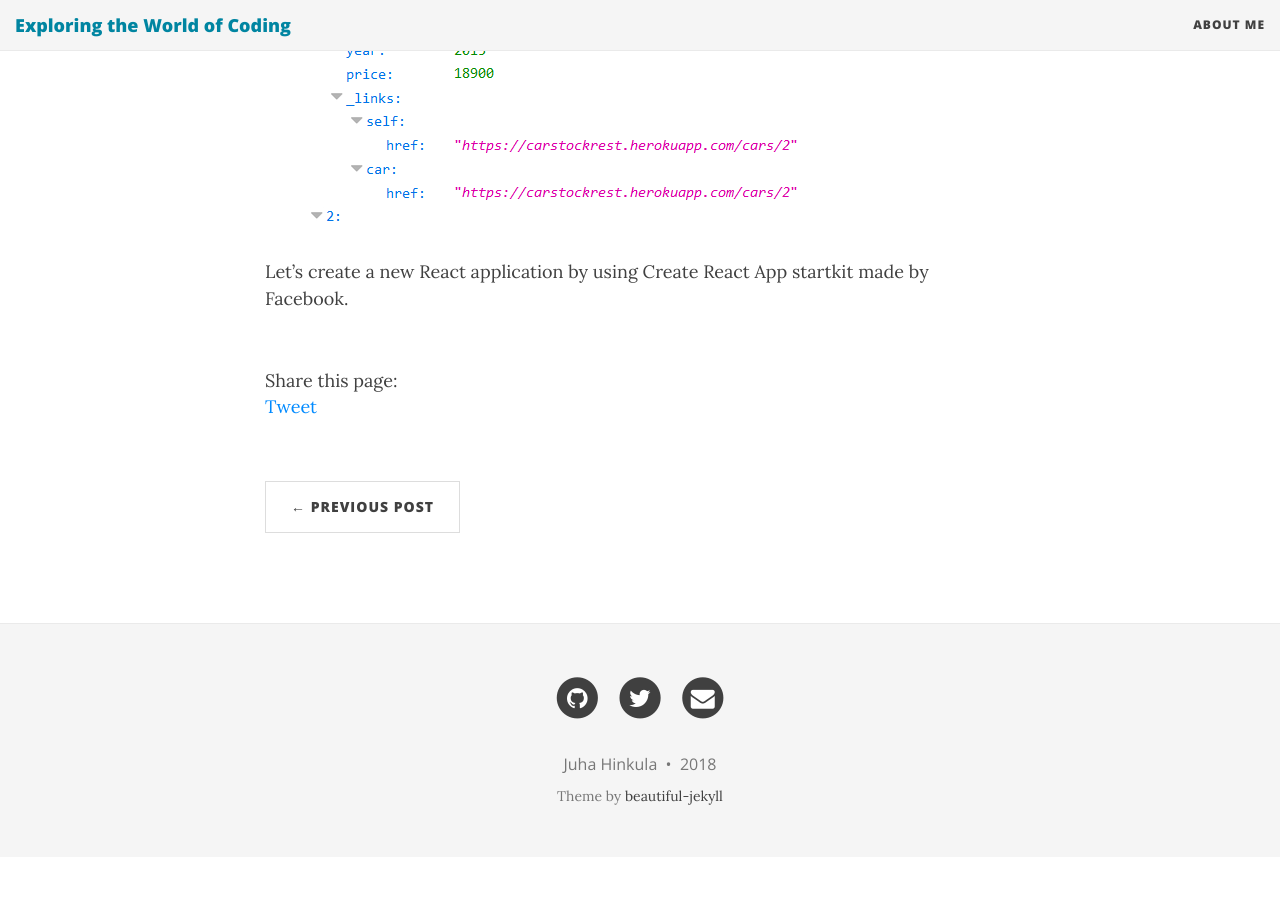
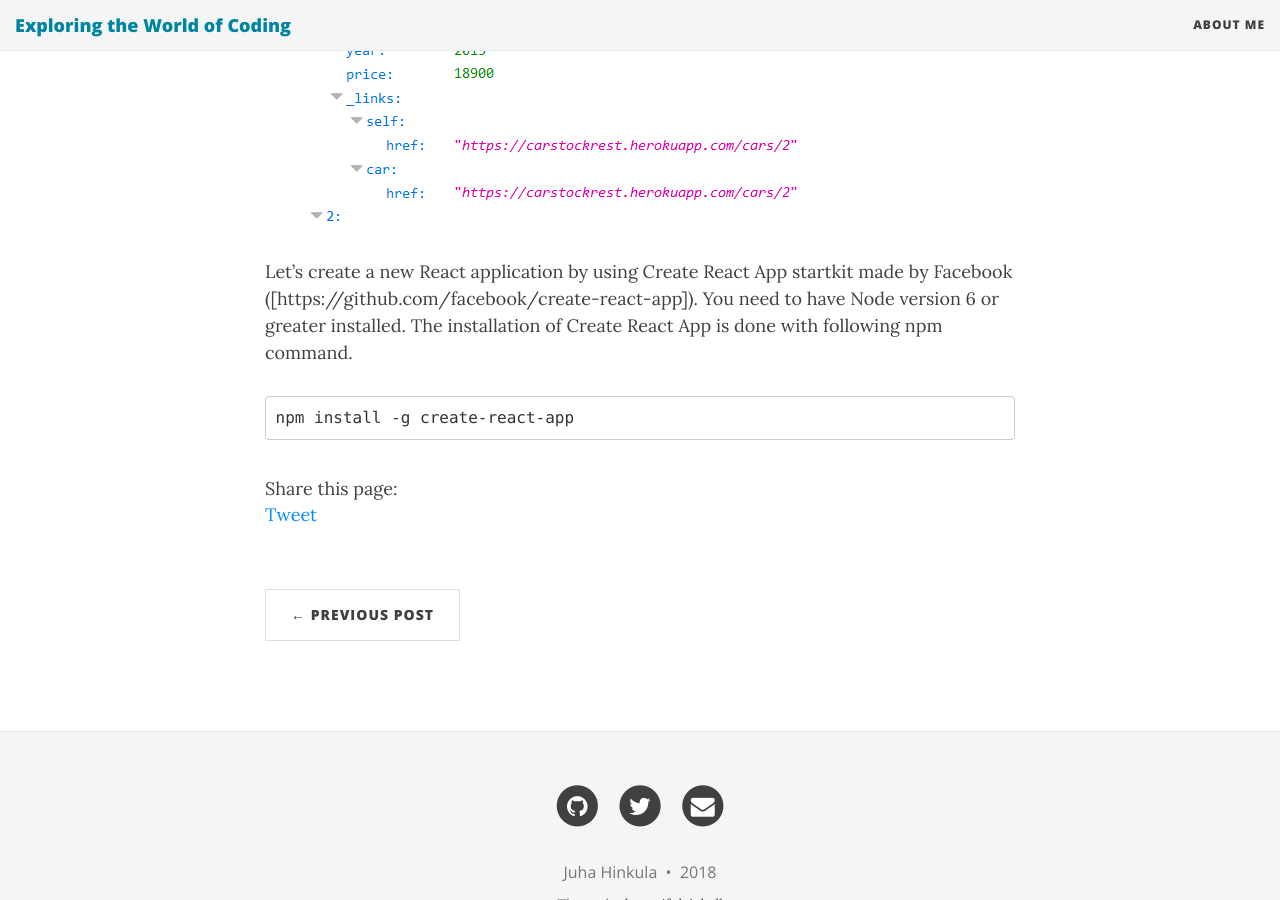
Before and after one commit to juhahinkula/juhahinkula.github.io, a Jekyll site: the page built from _posts/2018-09-21-react-tutorial.markdown, in a window 1280 px wide and 900 px high, scrolled down 1014 px. Built offline with Jekyll 4.4.1, drawn with Linux system fonts in a browser that asks for light colours; nearby versions of some CDN libraries; comment, search, counter and statistics services are not loaded; before the commit the page ends 1871 px from its top, so only the background shows below that.

Commit message:
modified post

```diff
--- a/_posts/2018-09-21-react-tutorial.markdown
+++ b/_posts/2018-09-21-react-tutorial.markdown
@@ -10,4 +10,8 @@ The REST API has */cars* endpoint that can be used to get all cars from the data
 
 ![screenshot]({{ site.baseurl }}/img/carlist.PNG)
 
-Let's create a new React application by using Create React App startkit made by Facebook.
+Let's create a new React application by using Create React App startkit made by Facebook ([https://github.com/facebook/create-react-app]). You need to have Node version 6 or greater installed. The installation of Create React App is done with following npm command.
+
+{% highlight xml %}
+npm install -g create-react-app
+{% endhighlight %}
```
